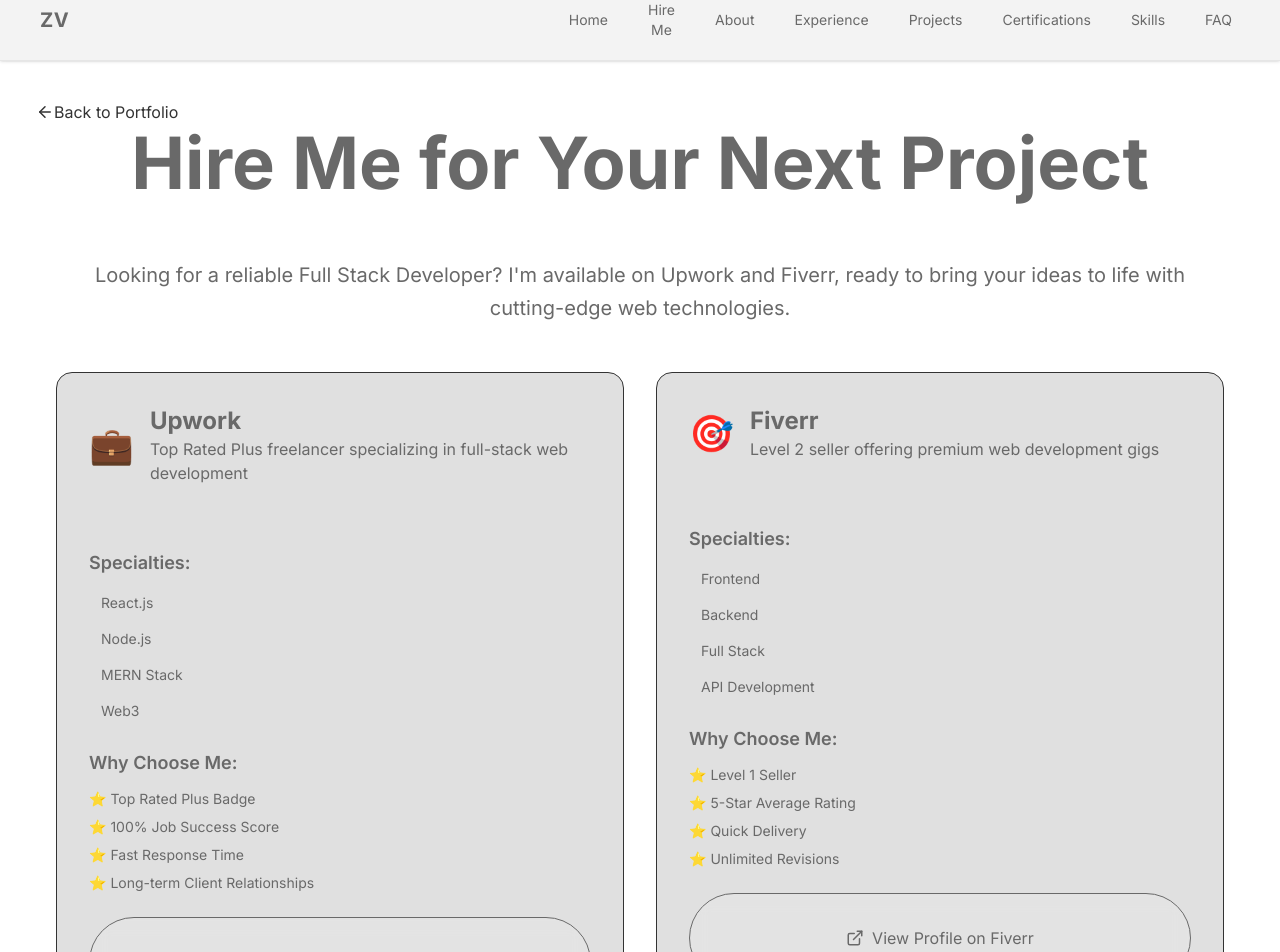
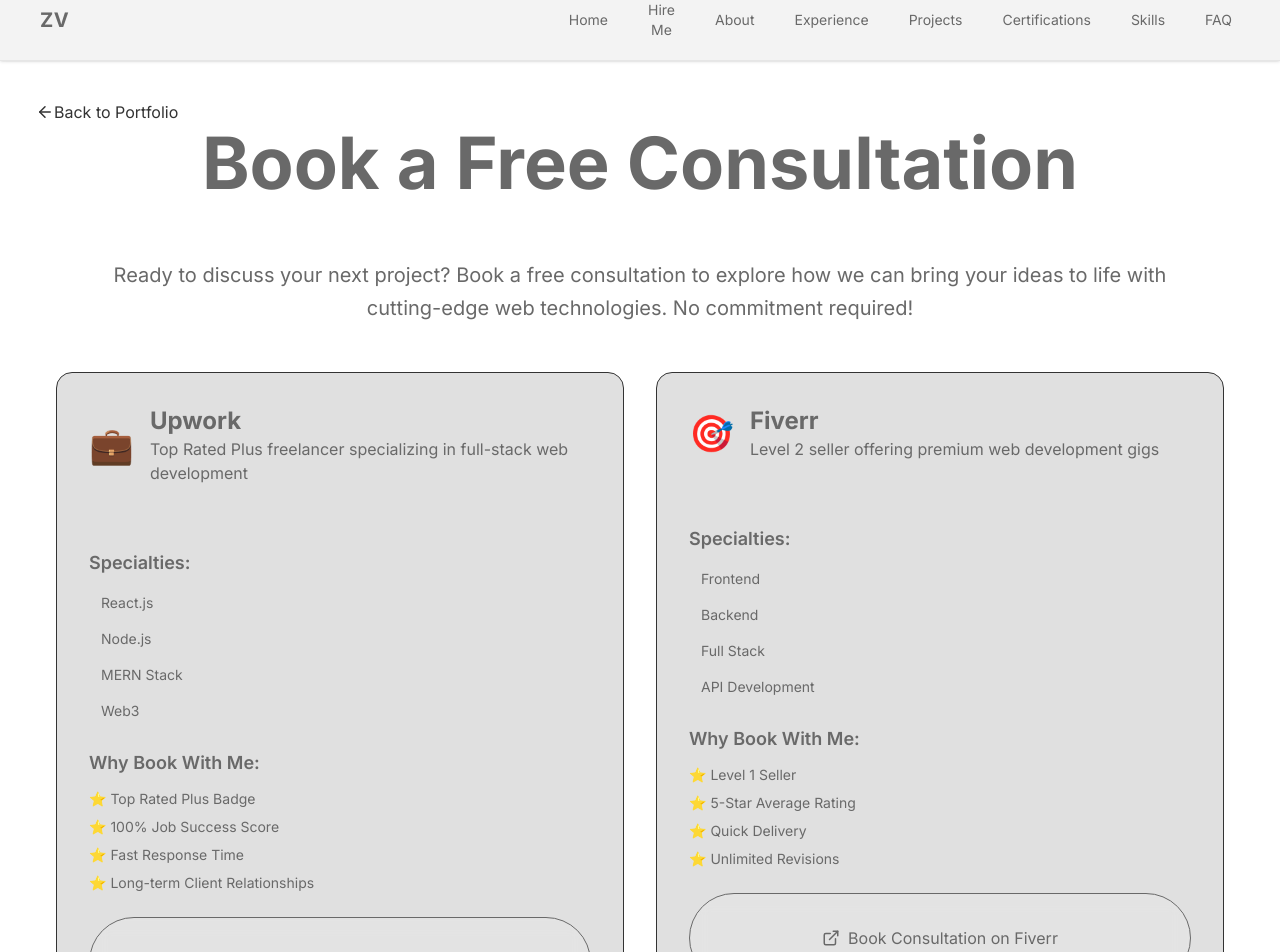
Before and after one commit to LunarLogician/ZtechVerse, a Next.js app: page /freelance in a window 1280 px wide. Shown: the part 20-972 px from the top of the page. Built offline with nearby package versions, Linux system fonts and the light colour scheme.

Commit message:
Added search results image

```diff
--- a/app/Components/Hero.js
+++ b/app/Components/Hero.js
@@ -97,8 +97,7 @@
             className="mb-6 md:mb-8 flex justify-center"
           >
             <img
-              src="3.png
-              "
+              src="3.png"
               alt="Profile Picture"
               className="w-40 h-44 md:w-40 md:h-40 lg:w-60 border-2 lg:h-60 mt-12 rounded-full border-primary/30 object-cover"
             />
--- a/app/freelance/page.js
+++ b/app/freelance/page.js
@@ -110,12 +110,12 @@
       <div className="max-w-6xl mx-auto relative z-10 mb-16">
         <div className="text-center mb-12">
           <h1 className="text-4xl md:text-5xl lg:text-7xl font-bold text-primary mb-6 glow-text">
-            Hire Me for Your Next Project
+            Book a Free Consultation
           </h1>
           <div className="w-24 md:w-32 h-1 bg-gradient-to-r from-transparent via-primary to-transparent mx-auto mb-8"></div>
           <p className="text-lg md:text-xl text-gray-300 max-w-3xl mx-auto leading-relaxed text-primary">
-            Looking for a reliable Full Stack Developer? I'm available on Upwork and Fiverr,
-            ready to bring your ideas to life with cutting-edge web technologies.
+            Ready to discuss your next project? Book a free consultation to explore how we can
+            bring your ideas to life with cutting-edge web technologies. No commitment required!
           </p>
         </div>
 
@@ -161,7 +161,7 @@
                 </div>
 
                 <div className="mb-6">
-                  <h4 className="text-lg font-semibold text-primary mb-3 text-primary">Why Choose Me:</h4>
+                  <h4 className="text-lg font-semibold text-primary mb-3 text-primary">Why Book With Me:</h4>
                   <ul className="space-y-2">
                     {platform.features.map((feature, idx) => (
                       <li key={idx} className="text-gray-300 text-sm text-primary">{feature}</li>
@@ -177,7 +177,7 @@
                 >
                   <span className="flex items-center justify-center gap-2">
                     <ExternalLink size={18} />
-                    View Profile on {platform.name}
+                    Book Consultation on {platform.name}
                   </span>
                 </a>
               </div>
```
